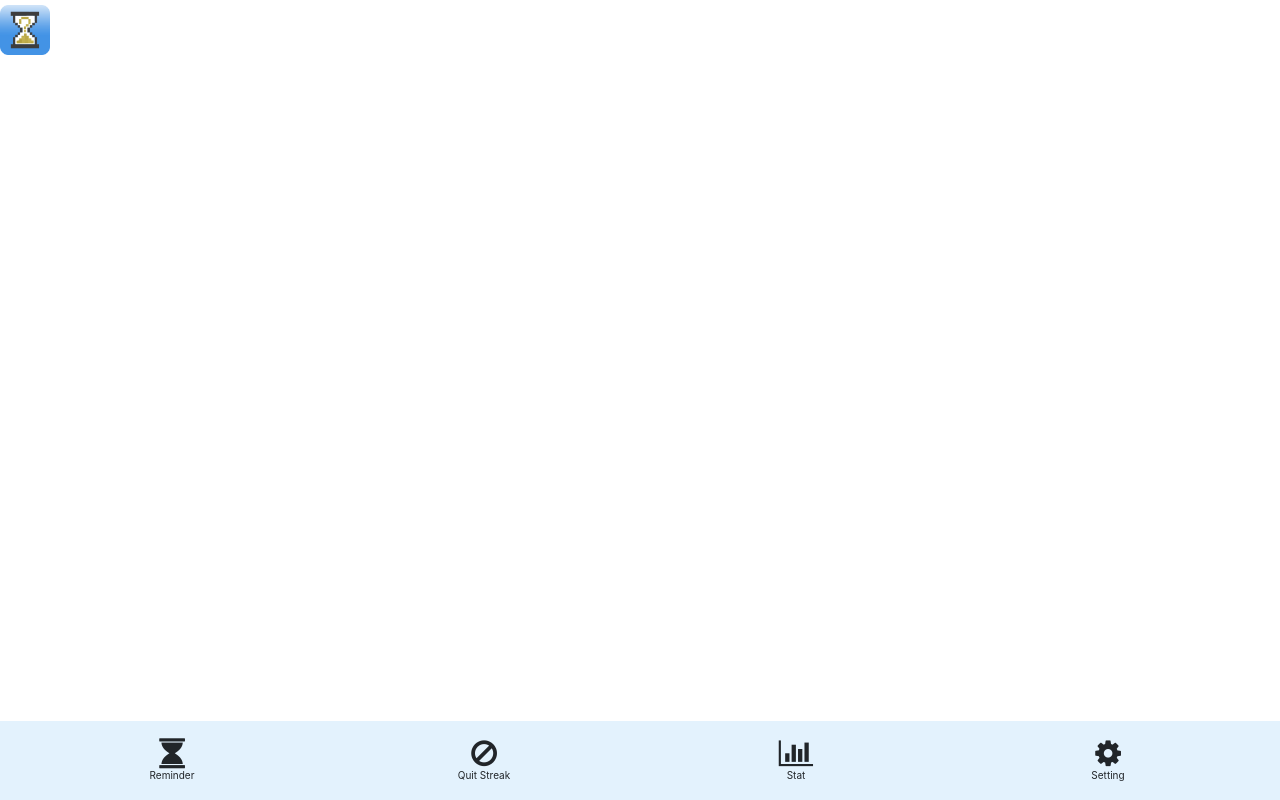
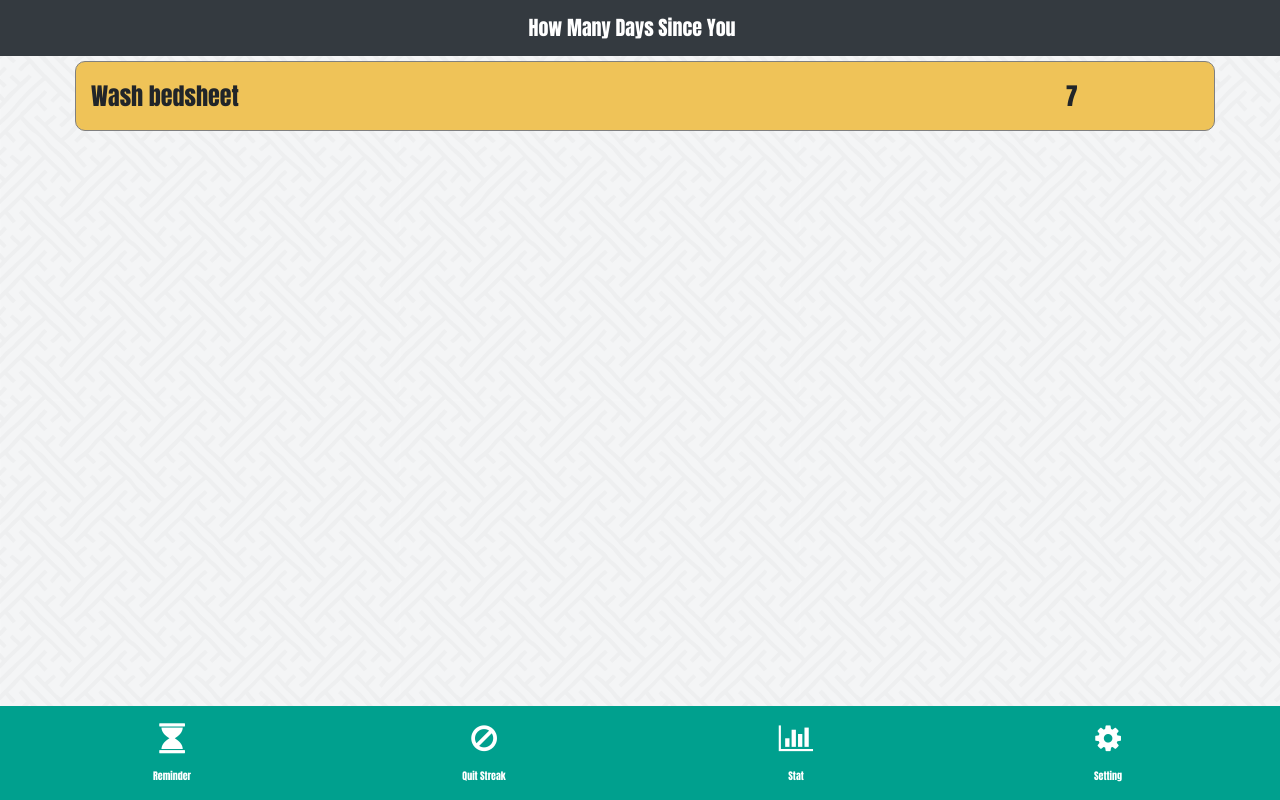
Before and after one commit to thanhn062/HowManyDaysSince, a website: page public/index.html in a window 1280 px wide. Drawn offline with nearby package versions, Linux system fonts and the light colour scheme.

Commit message:
Finish first look for reminder page

```diff
--- a/public/index.html
+++ b/public/index.html
@@ -11,30 +11,62 @@
 	<script src="https://cdn.jsdelivr.net/npm/popper.js@1.16.1/dist/umd/popper.min.js" integrity="sha384-9/reFTGAW83EW2RDu2S0VKaIzap3H66lZH81PoYlFhbGU+6BZp6G7niu735Sk7lN" crossorigin="anonymous"></script>
 	<script src="https://stackpath.bootstrapcdn.com/bootstrap/4.5.2/js/bootstrap.min.js" integrity="sha384-B4gt1jrGC7Jh4AgTPSdUtOBvfO8shuf57BaghqFfPlYxofvL8/KUEfYiJOMMV+rV" crossorigin="anonymous"></script>
 	<style>
+		body {
+			background-image: url("interlaced.png");
+			background-repeat: repeat;
+			font-family: Impact;
+		}
 		.navbar {
-			background-color: #e3f2fd;
+			background-color: #00a08e;
 		}
 		.btn-lg {
 			width: 25%;
 			font-size: 10px;
 			text-align: center;
+			color: white;
+		}
+		.reminder-item {
+			background-color: #efc358;
+			border: 1px solid grey;
+			border-radius: 10px;
+			height: 70px;
+			margin: 5px;
+		}
+		.reminder-title {
+			font-size: 24px;
+		}
+		.reminder-count {
+			font-size: 24px;
+			text-align: center;
 		}
 	</style>
 </head>
 <body>
+
+	<nav class="navbar sticky-top navbar-dark bg-dark">
+	  <a class="navbar-brand" href="#" style="width: 100%; text-align: center">How Many Days Since You</a>
+	</nav>
 	<div class="container">
 	<nav class="navbar fixed-bottom navbar-expand-lg">
 		<form class="form-inline" style="width: 100%">
-	   		 <button class="btn btn-lg" type="button"><i class="fa fa-hourglass fa-3x" aria-hidden="true"></i><br>Reminder</button>
-	   		 <button class="btn btn-lg" type="button"><i class="fa fa-ban fa-3x" aria-hidden="true"></i><br>Quit Streak</button>
-	   		 <button class="btn btn-lg" type="button"><i class="fa fa-bar-chart fa-3x" aria-hidden="true"></i><br>Stat</button>
-	   		 <button class="btn btn-lg" type="button"><i class="fa fa-cog fa-3x" aria-hidden="true"></i><br>Setting</button>
-
+	   		 <button class="btn btn-lg" type="button"><i class="fa fa-hourglass fa-3x" aria-hidden="true"></i><br><br>Reminder</button>
+	   		 <button class="btn btn-lg" type="button"><i class="fa fa-ban fa-3x" aria-hidden="true"></i><br><br>Quit Streak</button>
+	   		 <button class="btn btn-lg" type="button"><i class="fa fa-bar-chart fa-3x" aria-hidden="true"></i><br><br>Stat</button>
+	   		 <button class="btn btn-lg" type="button"><i class="fa fa-cog fa-3x" aria-hidden="true"></i><br><br>Setting</button>
 	  	</form>
 	</nav>
+
+	<div class="row">
+		<div class="col-lg-12 reminder-item">
+			<div class="row pt-3">
+				<div class="col-9 reminder-title">Wash bedsheet</div>
+				<div class="col-3 reminder-count">7</div>
+			</div>
+		</div>
 	</div>
+	</div>
+	<!--
 	<a class="navbar-brand" href="#"><img width="50" height="auto" src=".\hmd.png"></a>
-	<!--
 	<nav class="navbar navbar-expand-lg navbar-light bg-light">
 	  <a class="navbar-brand" href="#"><img width="50" height="auto" src="C:\Users\510th\Desktop\HMD\hmd ver1.png"></a>
 	  <button class="navbar-toggler" type="button" data-toggle="collapse" data-target="#navbarSupportedContent" aria-controls="navbarSupportedContent" aria-expanded="false" aria-label="Toggle navigation">
```
